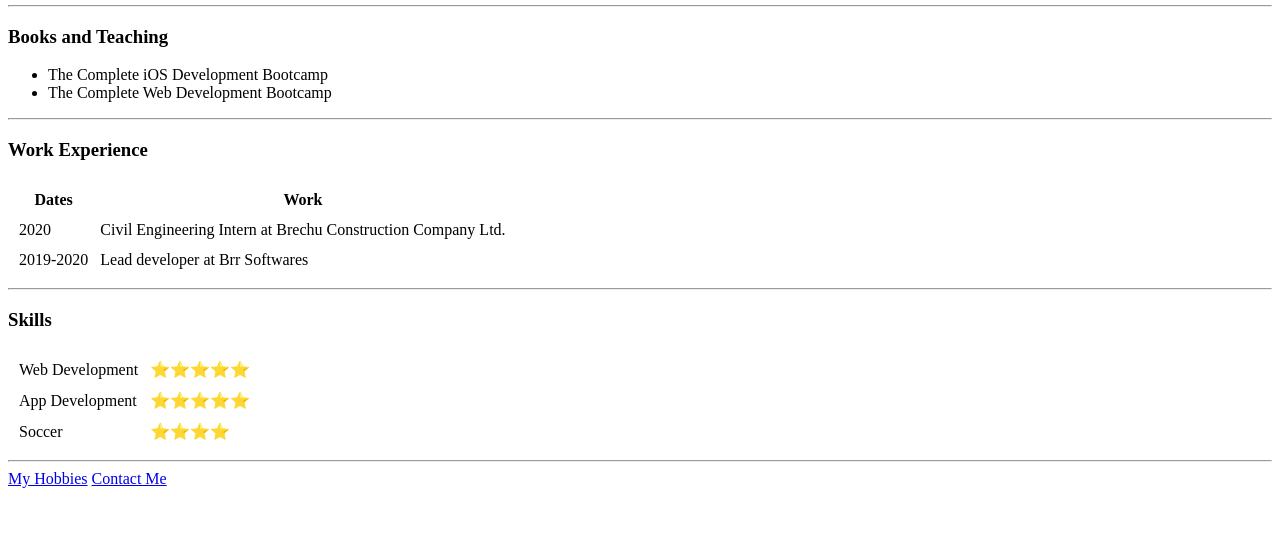
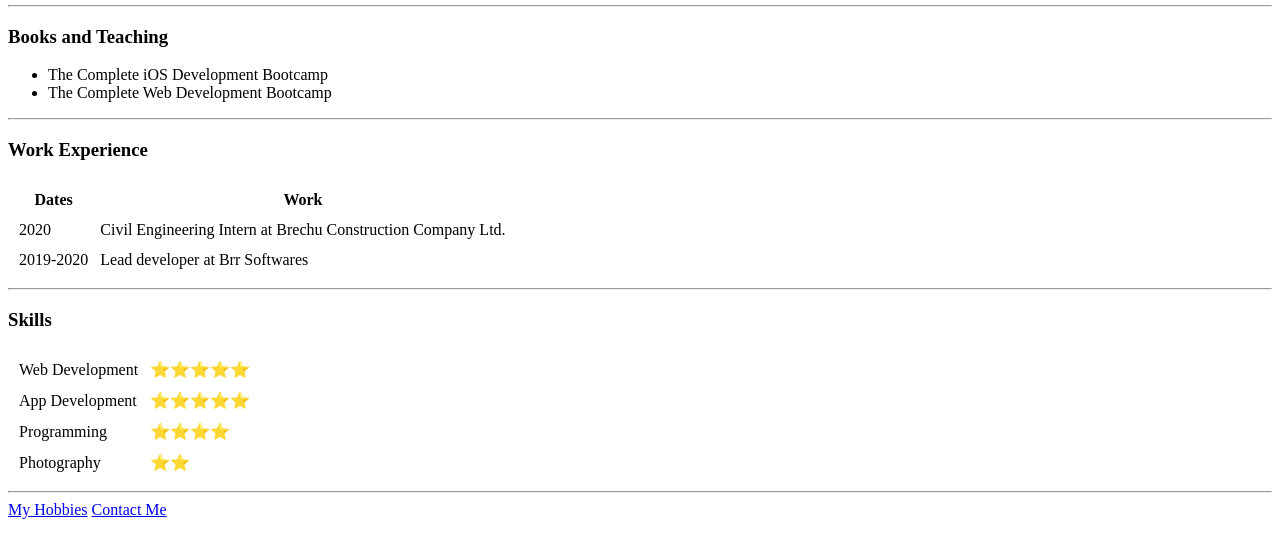
Before and after one commit to Brandon-Brandy/cv1, a plain HTML site: page index.html in a window 1280 px wide. Shown: the part 237-794 px from the top of the page. Drawn offline with Linux system fonts and the light colour scheme.

Commit message:
add initial cv website files

```diff
--- a/index.html
+++ b/index.html
@@ -62,8 +62,12 @@
             <td>⭐⭐⭐⭐⭐</td>
         </tr>
         <tr>
-            <td>Soccer</td>
+            <td>Programming</td>
             <td>⭐⭐⭐⭐</td>
+        </tr>
+        <tr>
+            <td>Photography</td>
+            <td>⭐⭐</td>
         </tr>
     </table>
 
```
